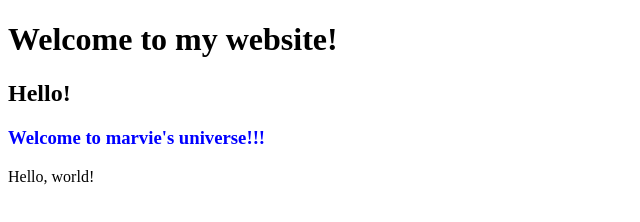
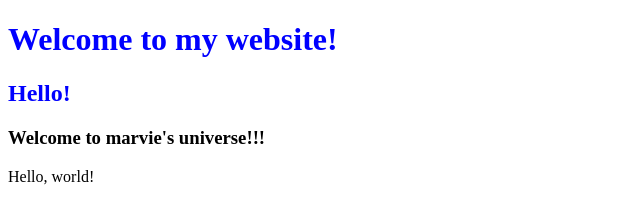
Before and after one commit to Sanni-Marvellous-Olufemi/My-Portfolio-Website, a plain HTML site: page hello.html in a window 1280 px wide. Shown: the whole page, without its empty margins (0-640 px from the left). Drawn offline with Linux system fonts and the light colour scheme.

Commit message:
Move styling from in line

```diff
--- a/hello.html
+++ b/hello.html
@@ -2,11 +2,16 @@
 <html lang="en">
     <head>
         <title>Hello!</title>
+        <style>
+            h1,h2 {
+                color: blue;
+            }
+        </style>
     </head>
     <body>
         <h1>Welcome to my website!</h1>
         <h2>Hello!</h2>
-        <h3 style= "color: blue;">Welcome to marvie's universe!!!</h3>
+        <h3>Welcome to marvie's universe!!!</h3>
         Hello, world!
     </body>
 </html>
```
